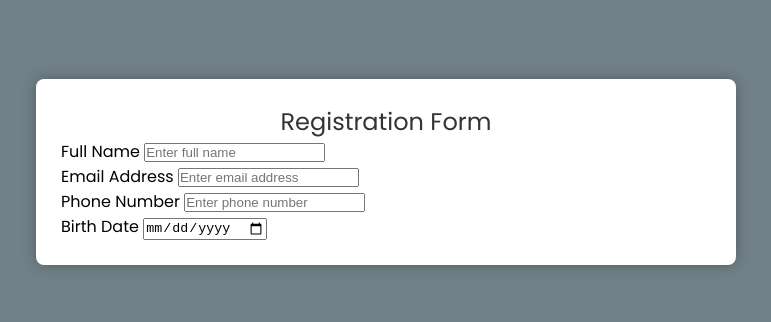
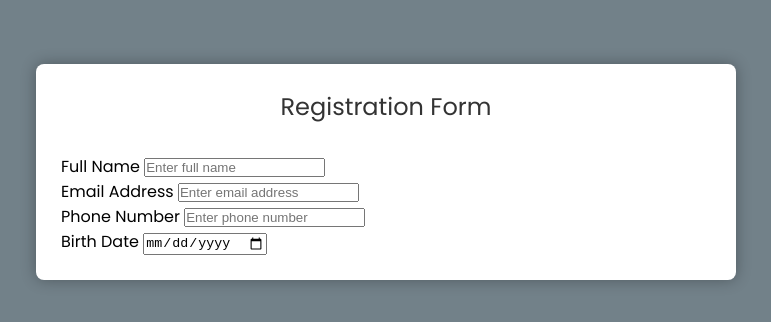
Before and after one commit to lanieh8/basic-form, a plain HTML site: page index.html in a window 1280 px wide. Shown: the part 228-550 px from the top of the page, without its empty margins (254-1025 px from the left). Drawn offline with Linux system fonts and the light colour scheme.

Commit message:
Add top margin to form element
Applied top margin to form for improved spacing on the page.

```diff
--- a/style.css
+++ b/style.css
@@ -30,3 +30,7 @@ body {
     font-weight: 500;
     text-align: center;
 }
+
+.container form {
+    margin-top: 30px;
+}
```
